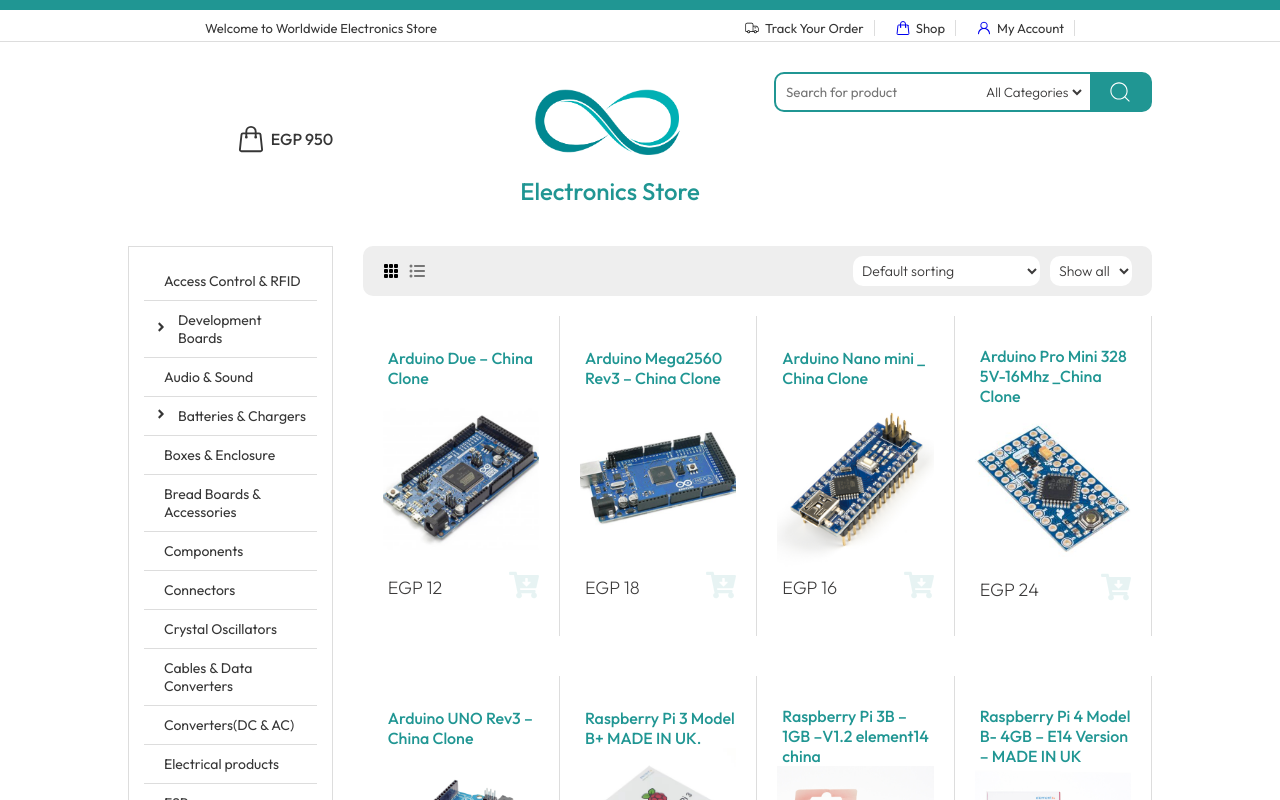
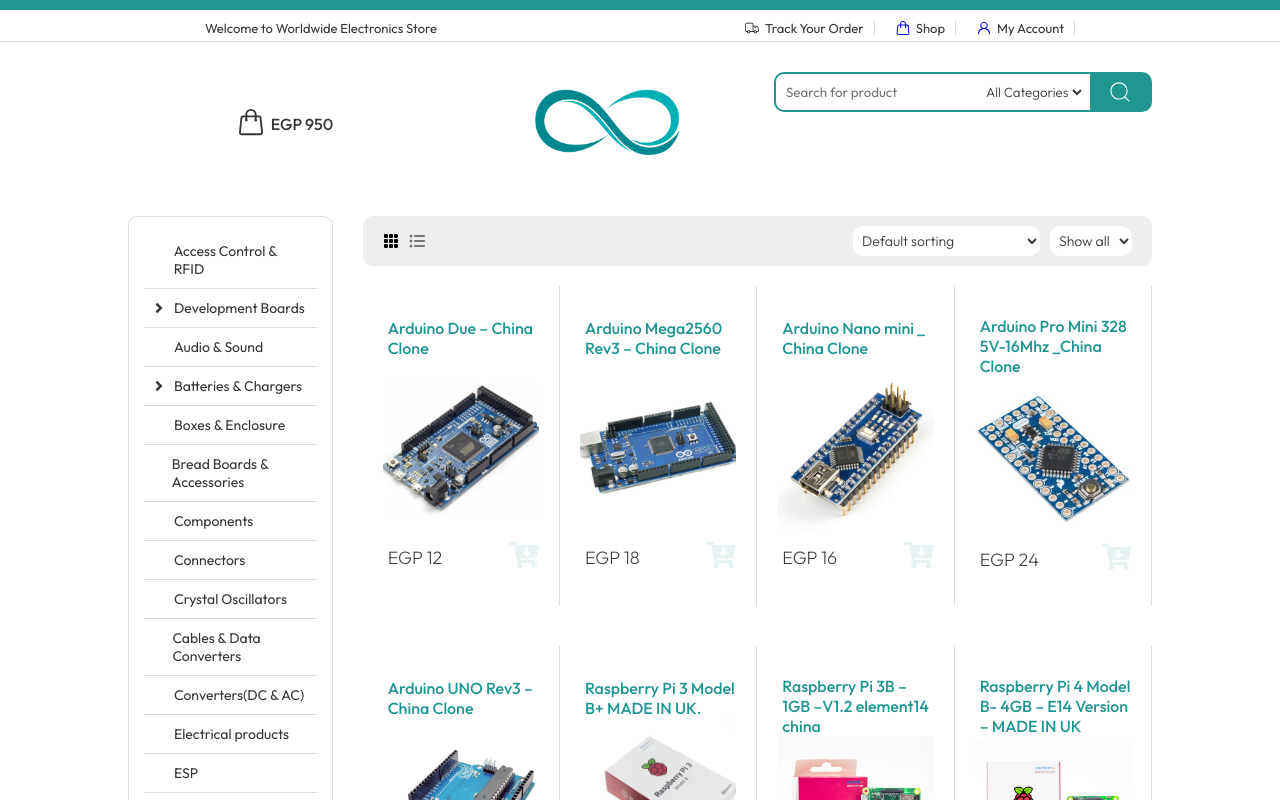
Before and after one commit to ShadyNabil8/Store-React.js-Node.js, a React (Vite) app in the folder frontend/: page / in a window 1280 px wide. Shown: the top 800 px of the page. Built offline with nearby package versions, Linux system fonts and the light colour scheme.

Commit message:
Some colors in frontend

```diff
--- a/frontend/src/components/Header/Header.css
+++ b/frontend/src/components/Header/Header.css
@@ -19,7 +19,7 @@
             margin-right: 5px;
             margin-left: 10px;
             height: 100%;
-            background-color: transparent;
+            background-color: white;
             color: #3c3b3b;
             flex: 1;
         }
@@ -28,7 +28,7 @@
 
         select {
             border: 0px;
-            background-color: transparent;
+            background-color: white;
             margin-right: 5px;
             height: 100%;
             font-weight: 300;
@@ -81,6 +81,18 @@
         display: flex;
         align-items: center;
         justify-content: center;
+        justify-self: center;
+        align-self: center;
+        width: fit-content;
+        height: fit-content;
+
+        &:hover {
+
+            .bag-icon,
+            p {
+                color: #209693;
+            }
+        }
 
         .dot {
             padding: 3px 0px;
@@ -101,7 +113,6 @@
             height: 30px;
             width: 30px;
             color: #363636;
-
         }
 
         p {
--- a/frontend/src/components/Header/Header.jsx
+++ b/frontend/src/components/Header/Header.jsx
@@ -10,12 +10,13 @@ import { itemsContext } from '../../Contexts/StoreContext'
 
 const Header = ({ setSlidingSidebar, slidingSidebar }) => {
   const { cartItems, items_list } = useContext(itemsContext);
-
   return (
     <>
       <div className='header'>
         <Link to='/cart' className="cart-items">
-          <HiOutlineShoppingBag className='bag-icon' />
+          <div>
+            <HiOutlineShoppingBag className='bag-icon' />
+          </div>
           {
             (Object.keys(cartItems).length !== 0) && (
               <div className="dot">
@@ -23,12 +24,10 @@ const Header = ({ setSlidingSidebar, slidingSidebar }) => {
               </div>
             )
           }
-          <p>EGP 950
-          </p>
+          <p>EGP 950</p>
         </Link>
         <div className="logo">
           <Link to='/'><img src={assets.logo}></img></Link>
-          <p>Electronics Store</p>
         </div>
         <div className="search-bar">
           <input placeholder='Search for product'></input>
--- a/frontend/src/components/ItemsList/ItemsList.jsx
+++ b/frontend/src/components/ItemsList/ItemsList.jsx
@@ -10,7 +10,6 @@ import { BsFillGrid3X3GapFill } from "react-icons/bs";
 const ItemsList = ({ selectedCategory }) => {
     const [display, setDisplay] = useState('grid');
     const { items_list } = useContext(itemsContext)
-    console.log('reload');
     return (
         <div className='items-view'>
             <div className='display-control'>
--- a/frontend/src/components/SideBar/SideBar.css
+++ b/frontend/src/components/SideBar/SideBar.css
@@ -3,11 +3,11 @@
   width: 25%;
   background-color: white;
   border: 1px solid #ddd;
-  border-radius: 0px;
-  padding: 15px;
-  color: #363636;
+  border-radius: 10px;
+  padding: 15px 15px 0px;
   height: fit-content;
 }
+
 .sliding-sidebar {
   position: fixed;
   left: -100%;
@@ -26,12 +26,32 @@
 
 .sidebar-title {
   display: flex;
-  align-items: center;
-  cursor: pointer;
   padding: 10px;
   gap: 10px;
   border-bottom: 1px solid #ddd;
-  font-size: 14px;
+
+  .sidebar-name {
+    cursor: pointer;
+    font-size: 14px;
+    color: #363636;
+  }
+
+  .sidebar-name:hover {
+    color: #209693;
+  }
+
+  .sidebar-icon {
+    display: flex;
+    align-items: center;
+    justify-content: center;
+    width: 10px;
+    cursor: pointer;
+    color: #363636;
+  }
+
+  .sidebar-icon:hover {
+    color: #209693;
+  }
 }
 
 .sidebar-children {
@@ -40,21 +60,36 @@
   gap: 10px;
   padding: 10px 40px;
   font-size: 14px;
+  color: #5a5a5a;
 }
 
 .sidebar-child {
   cursor: pointer;
-  cursor: pointer;
+  transition: color 0.3s;
+}
+
+.sidebar-child:hover {
+  color: #209693;
 }
 
 
 
 @media (max-width: 1200px) {
-  .sidebar{
+  .sidebar {
     display: none;
   }
 
   .sliding-sidebar-show {
     left: 0;
   }
+
+  .sidebar-title {
+    .sidebar-name {
+      font-size: 10px;
+    }
+  }
+
+  .sidebar-children {
+    font-size: 10px;
+  }
 }
--- a/frontend/src/components/SideBar/SideBar.jsx
+++ b/frontend/src/components/SideBar/SideBar.jsx
@@ -7,19 +7,19 @@ const SidebarItem = ({ name, children, setSelectedCategory, hasChildren }) => {
   return (
     <div className="sidebar-item">
       <div className="sidebar-title">
-        <span onClick={() => {
+        <div className="sidebar-icon" onClick={() => {
           setIsOpen(!isOpen);
         }}>
           {(hasChildren && isOpen)
             ? <FaAngleDown />
             : (hasChildren) && <FaAngleRight />
           }
-        </span>
-        <span onClick={() => {
+        </div>
+        <div className='sidebar-name' onClick={() => {
           setSelectedCategory(name)
         }}>
           {name}
-        </span>
+        </div>
       </div>
       {(hasChildren && isOpen) && <div className="sidebar-children">{children}</div>}
     </div>
--- a/frontend/src/pages/Cart/Cart.css
+++ b/frontend/src/pages/Cart/Cart.css
@@ -152,8 +152,8 @@
                 border: 0px;
                 background-color: rgb(62, 65, 68);
                 color: white;
-                border-top-right-radius: 50px;
-                border-bottom-right-radius: 50px;
+                border-top-right-radius: 10px;
+                border-bottom-right-radius: 10px;
                 padding: 0px 20px;
                 transition: background-color 0.3s;
             }
@@ -172,7 +172,7 @@
             button {
                 border: 0px;
                 background-color: #209693;
-                border-radius: 50px;
+                border-radius: 10px;
                 padding: 0px 30px;
                 color: white;
                 font-size: 16px;
```
